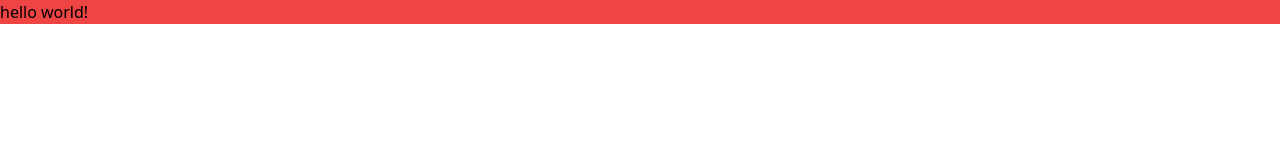
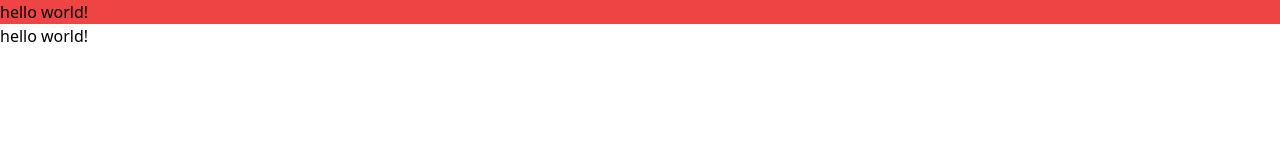
Before and after one commit to 2Carrot10/2Carrot10.github.io, a website built with Parcel: page src/index.html in a window 1280 px wide. Built offline with nearby package versions, Linux system fonts and the light colour scheme.

```diff
--- a/src/index.html
+++ b/src/index.html
@@ -13,5 +13,8 @@
 		<div class="bg-red-500">
 		hello world!
 		</div>
+		<div class="btn">
+		hello world!
+		</div>
   </body>
 </html>
```
Also changed, not shown: dist/index.html, 1 other file.
